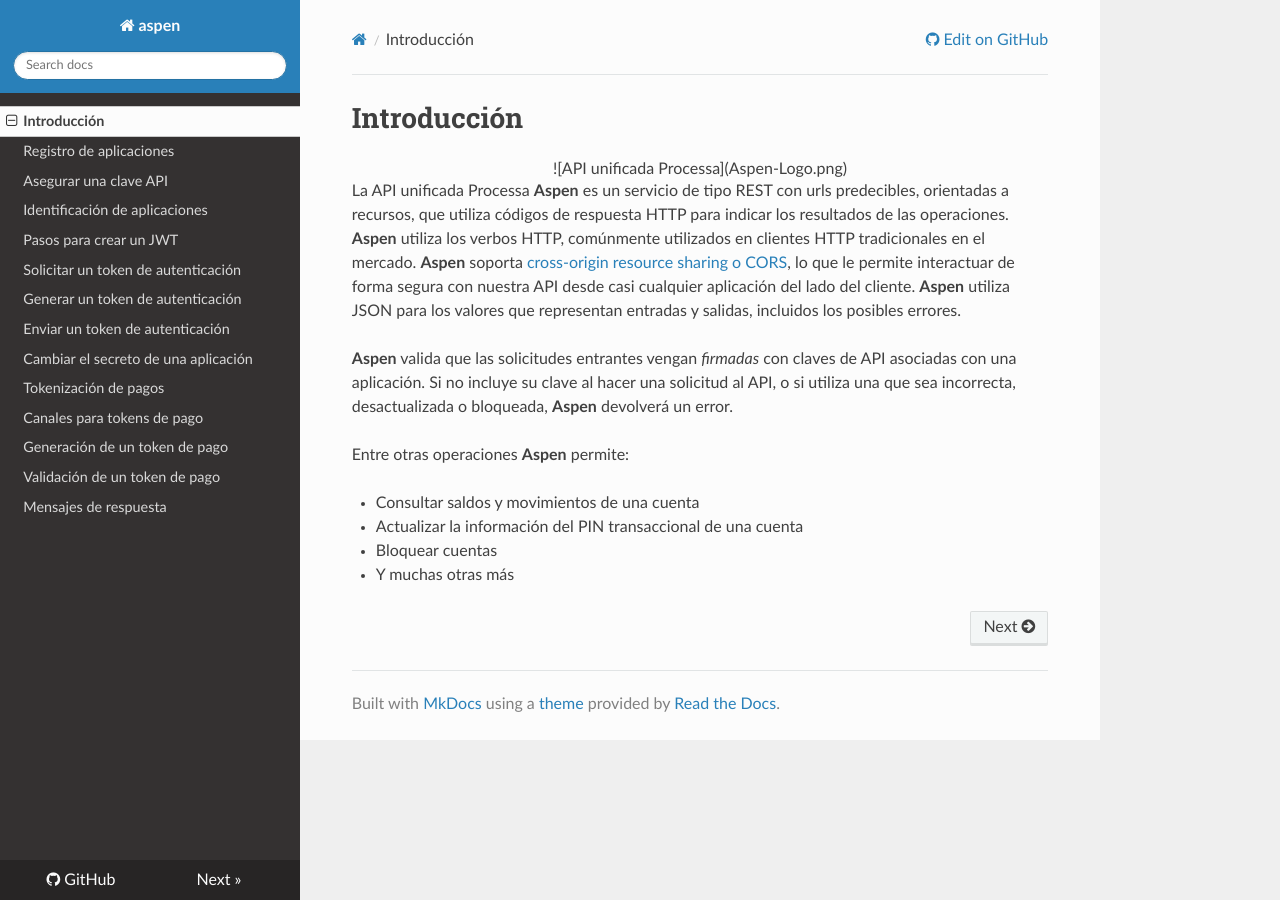
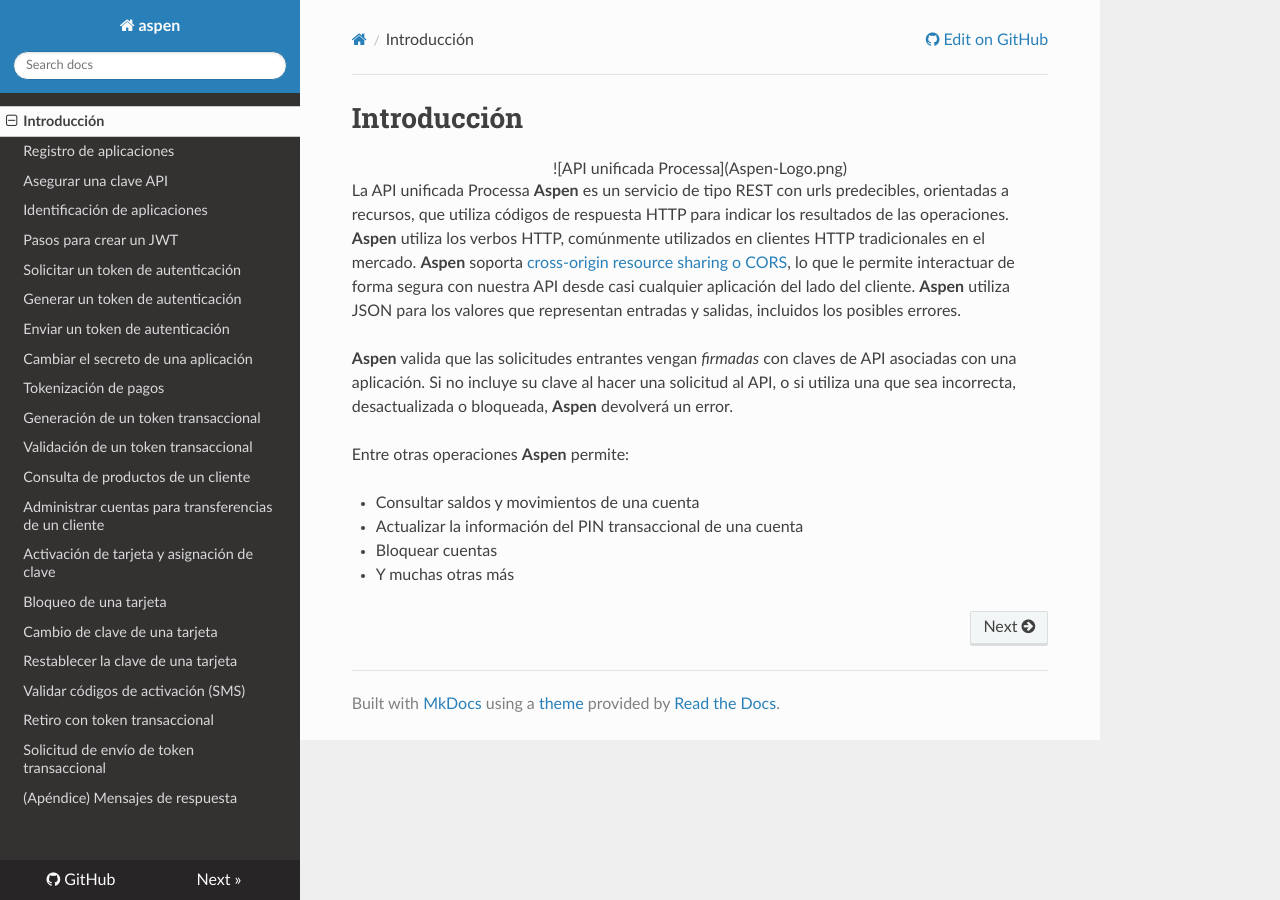
Before and after one commit to menchi2000/Aspen, an MkDocs documentation site: the page built from docs/index.md, in a window 1280 px wide. Built offline with MkDocs 1.6.1, drawn with Linux system fonts in a browser that asks for light colours; nearby versions of some CDN libraries; old or Windows-style settings are respelled for this version of MkDocs.

Commit message:
Update mkdocs.yml

```diff
--- a/mkdocs.yml
+++ b/mkdocs.yml
@@ -13,7 +13,15 @@ pages:
 - Enviar un token de autenticación: Send-Token.md
 - Cambiar el secreto de una aplicación: Update-AppSecret.md
 - Tokenización de pagos: Tokenization.md
-- Canales para tokens de pago: Get-Channels.md
-- Generación de un token de pago: Generate-PaymentToken.md
-- Validación de un token de pago: Redeem-PaymentToken.md
-- Mensajes de respuesta: Responses.md
+- Generación de un token transaccional: Generate-PaymentToken.md
+- Validación de un token transaccional: Redeem-PaymentToken.md
+- Consulta de productos de un cliente: Inquiries-CustomerAccounts.md
+- Administrar cuentas para transferencias de un cliente: Admin-CustomerTransferAccounts.md
+- Activación de tarjeta y asignación de clave: Perform-ActivateCard.md
+- Bloqueo de una tarjeta: Perform-LockCard.md
+- Cambio de clave de una tarjeta: Perform-ChangePin.md
+- Restablecer la clave de una tarjeta: Perform-ResetPin.md
+- Validar códigos de activación (SMS): Management-ActivationCodes.md
+- Retiro con token transaccional: Perform-Withdrawal.md
+- Solicitud de envío de token transaccional: Send-TrxToken.md
+- (Apéndice) Mensajes de respuesta: Responses.md
```
